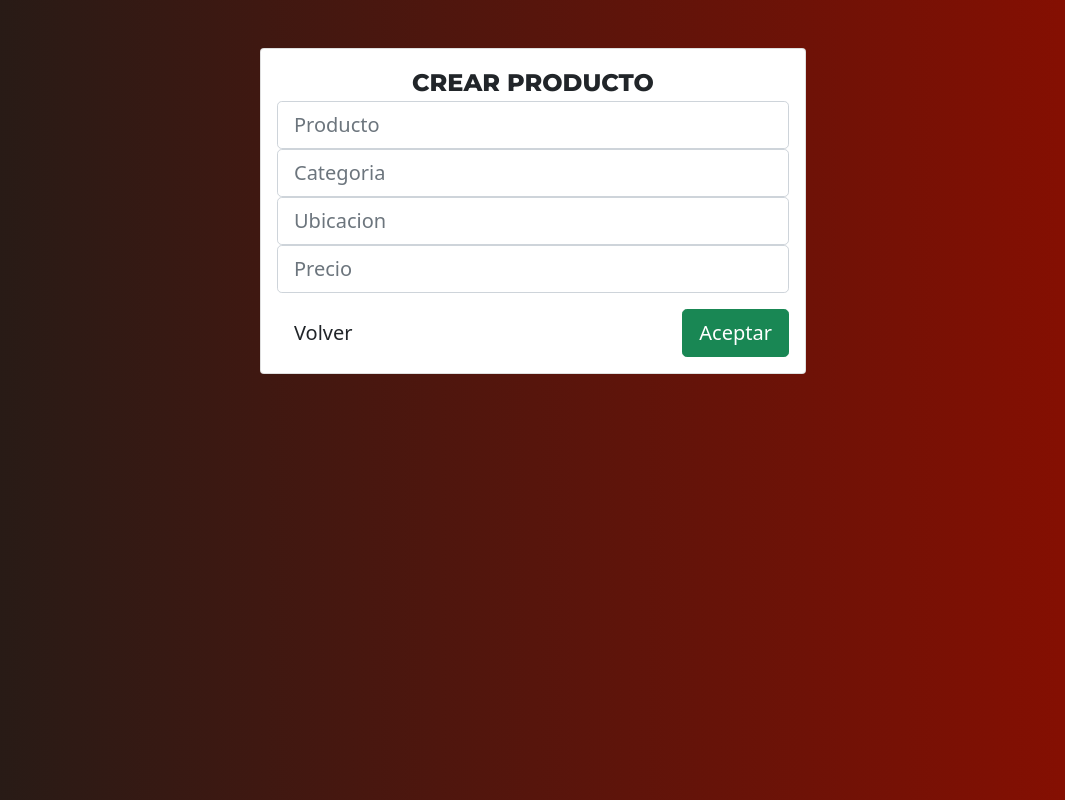
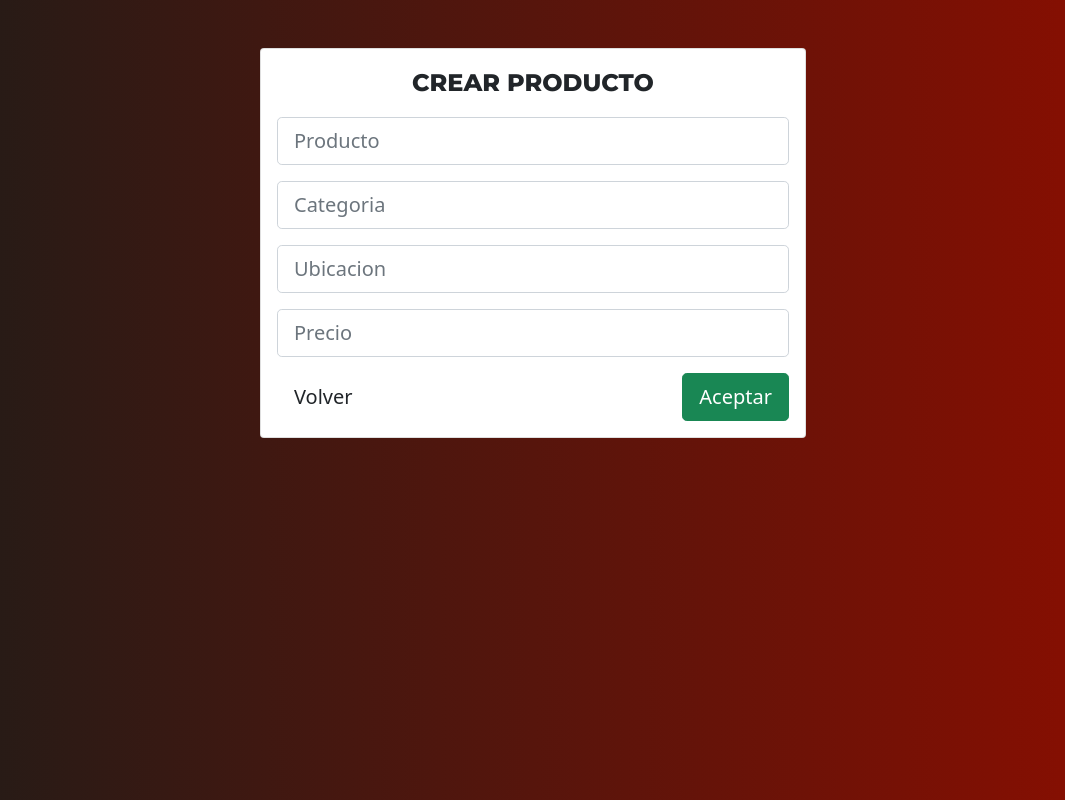
Before and after one commit to econtigliani/CRUD-MEAN, an Angular app: page /crear-producto in a window 1280 px wide. Shown: the whole page, without its empty margins (107-1172 px from the left). Built offline with nearby package versions, Linux system fonts and the light colour scheme.

Commit message:
Formulario Reactivo

```diff
--- a/src/app/app.module.ts
+++ b/src/app/app.module.ts
@@ -1,7 +1,10 @@
 import { BrowserModule } from '@angular/platform-browser';
 import { NgModule } from '@angular/core';
 
+import { ReactiveFormsModule } from '@angular/forms';
 import { AppRoutingModule } from './app-routing.module';
+
+//Componentes
 import { AppComponent } from './app.component';
 import { CrearProductoComponent } from './components/crear-producto/crear-producto.component';
 import { ListarProductosComponent } from './components/listar-productos/listar-productos.component';
@@ -14,7 +17,8 @@ import { ListarProductosComponent } from './components/listar-productos/listar-p
   ],
   imports: [
     BrowserModule,
-    AppRoutingModule
+    AppRoutingModule,
+    ReactiveFormsModule
   ],
   providers: [],
   bootstrap: [AppComponent]
--- a/src/app/components/crear-producto/crear-producto.component.html
+++ b/src/app/components/crear-producto/crear-producto.component.html
@@ -4,16 +4,26 @@
             <div class="card">
                 <div class="card-body text-center">
                     <span class="titulo">CREAR PRODUCTO</span>
-                    <form>
+                    <form class=mt-3 [formGroup]="productoForm" (ngSubmit) = "agregarProducto()">
                         <div class="mb-3">
-                            <input type ="text" placeholder="Producto" class="form-control form-control-lg">
-                            <input type ="text" placeholder="Categoria" class="form-control form-control-lg">
-                            <input type ="text" placeholder="Ubicacion" class="form-control form-control-lg">
-                            <input type ="number" placeholder="Precio" class="form-control form-control-lg">
+                            <input type ="text" formControlName = "producto"
+                            placeholder="Producto" class="form-control form-control-lg">
+                        </div>
+                            <div class="mb-3">
+                            <input type ="text" formControlName = "categoria"
+                            placeholder="Categoria" class="form-control form-control-lg">
+                        </div>
+                            <div class="mb-3">
+                            <input type ="text" formControlName = "ubicacion"
+                            placeholder="Ubicacion" class="form-control form-control-lg">
+                        </div>
+                        <div class="mb-3">
+                            <input type ="number" formControlName = "precio"
+                            placeholder="Precio" class="form-control form-control-lg">
                         </div>
                         <div class="mb-3">
                             <button routerLink='' class="btn btn-secundary btn-lg float-start">Volver</button>
-                            <button routerLink='' class="btn btn-success btn-lg float-end">Aceptar</button>
+                            <button class="btn btn-success btn-lg float-end">Aceptar</button>
                         </div>
                     </form>
                 </div>
--- a/src/app/components/crear-producto/crear-producto.component.ts
+++ b/src/app/components/crear-producto/crear-producto.component.ts
@@ -1,4 +1,5 @@
 import { Component, OnInit } from '@angular/core';
+import { FormBuilder, FormGroup, Validators } from '@angular/forms';
 
 @Component({
   selector: 'app-crear-producto',
@@ -6,8 +7,21 @@ import { Component, OnInit } from '@angular/core';
   styleUrls: ['./crear-producto.component.css']
 })
 export class CrearProductoComponent implements OnInit {
+  productoForm: FormGroup;
 
-  constructor() { }
+  constructor(private fb: FormBuilder) {
+    this.productoForm = this.fb.group({
+      producto:['', [Validators.required, Validators.minLength(2)]],
+      categoria:['', Validators.required],
+      ubicacion:['', Validators.required],
+      precio:['', Validators.required],
+
+    })
+  }
+
+  agregarProducto(){
+    console.log(this.productoForm)
+  }
 
   ngOnInit(): void {
   }
```
